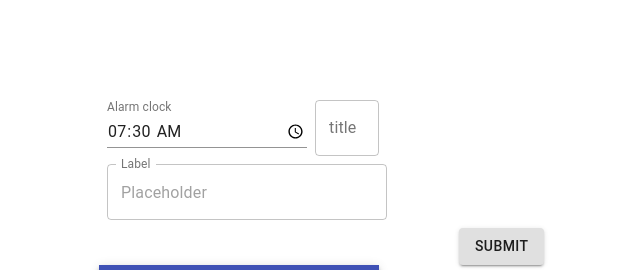
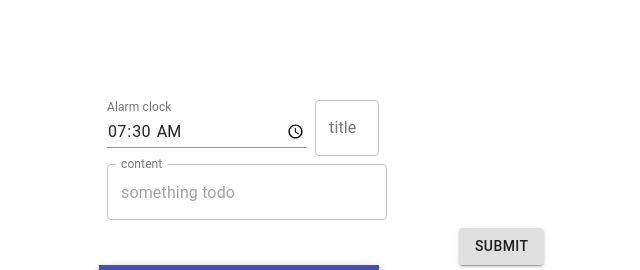
Before and after one commit to yutech941/ToDoList, a React (Create React App) app: page / in a window 1280 px wide. Shown: the top 270 px of the page, without its empty margins (401-1041 px from the left). Built offline with nearby package versions, Linux system fonts and the light colour scheme.

Commit message:
Appにstate移動

```diff
--- a/src/components/App.js
+++ b/src/components/App.js
@@ -6,6 +6,7 @@ export default class App extends React.Component {
   constructor() {
     super();
     this.state = {
+      //リスト表示データ
       listdata: [
         {
           id: this.createHashId(),
@@ -13,9 +14,26 @@ export default class App extends React.Component {
           content: "内容",
         },
       ],
+      //タスク追加データ
+      titleVal: "",
+      contentVal: "",
     };
 
     this.callBackAddTask = this.callBackAddTask.bind(this);
+    this.handleChangeTitle = this.handleChangeTitle.bind(this);
+    this.handleChangeContent = this.handleChangeContent.bind(this);
+  }
+  //タイトルのValue取得
+  handleChangeTitle(e) {
+    this.setState({
+      titleVal: e.target.value,
+    });
+  }
+  //コンテンツのValue取得
+  handleChangeContent(e) {
+    this.setState({
+      contentVal: e.target.value,
+    });
   }
 
   //リストのキー生成
@@ -25,12 +43,11 @@ export default class App extends React.Component {
 
   //タスク追加
   callBackAddTask(val) {
-    console.log(val);
     let nextData = this.state.listdata;
     nextData.push({
       id: this.createHashId(),
-      title: val.inputVal.title,
-      content: val.inputVal.content,
+      title: val.this.state.titileVal,
+      content: val.this.state.contentVal,
     });
     this.setState({
       listdata: nextData,
@@ -45,7 +62,13 @@ export default class App extends React.Component {
             margin: "100px 500px 0 500px",
           }}
         >
-          <TodoCreator callBackAddTask={this.callBackAddTask} />
+          <TodoCreator
+            titleleVal={this.state.titileVal}
+            contentVal={this.state.contentVal}
+            handleChangeTitile={this.handleChangeTitle}
+            handleChangeContent={this.handleChangeContent}
+            callBackAddTask={this.callBackAddTask}
+          />
 
           {this.state.listdata.map((todo) => (
             <TodoList key={todo.id} title={todo.title} content={todo.content} />
--- a/src/components/TodoCreator.js
+++ b/src/components/TodoCreator.js
@@ -17,24 +17,8 @@ const styles = {
 export default class TodoCreator extends React.Component {
   constructor(props) {
     super(props);
-    this.state = {
-      titleVal: "",
-      contentVal: "",
-    };
-    this.handleChangeTitle = this.handleChangeTitle.bind(this);
-    this.handleChangeContent = this.handleChangeContent.bind(this);
+
     this.handleSubmit = this.handleSubmit.bind(this);
-  }
-
-  handleChangeTitle(e) {
-    this.setState({
-      titleVal: e.target.value,
-    });
-  }
-  handleChangeContent(e) {
-    this.setState({
-      contentVal: e.target.value,
-    });
   }
 
   handleSubmit(e) {
@@ -64,27 +48,25 @@ export default class TodoCreator extends React.Component {
 
             {/*タイトル入力フォーム*/}
             <TextField
-              id="outlined-basic"
               label="title"
               variant="outlined"
-              value={this.state.titleVal}
-              onChange={this.handleChangeTitle}
+              value={this.props.TitleVal}
+              onChange={this.props.handleChangeTitle}
             />
           </div>
           {/*コンテンツ入力フォーム*/}
           <TextField
-            id="outlined-full-width"
-            label="Label"
+            label="content"
             style={{ margin: 8 }}
-            placeholder="Placeholder"
+            placeholder="something todo"
             fullWidth
             margin="normal"
             InputLabelProps={{
               shrink: true,
             }}
             variant="outlined"
-            value={this.state.contentVal}
-            onChange={this.handleChangeContent}
+            value={this.props.ContentVal}
+            onChange={this.props.handleChangeContent}
           />
 
           <div style={styles.submitButton}>
```
